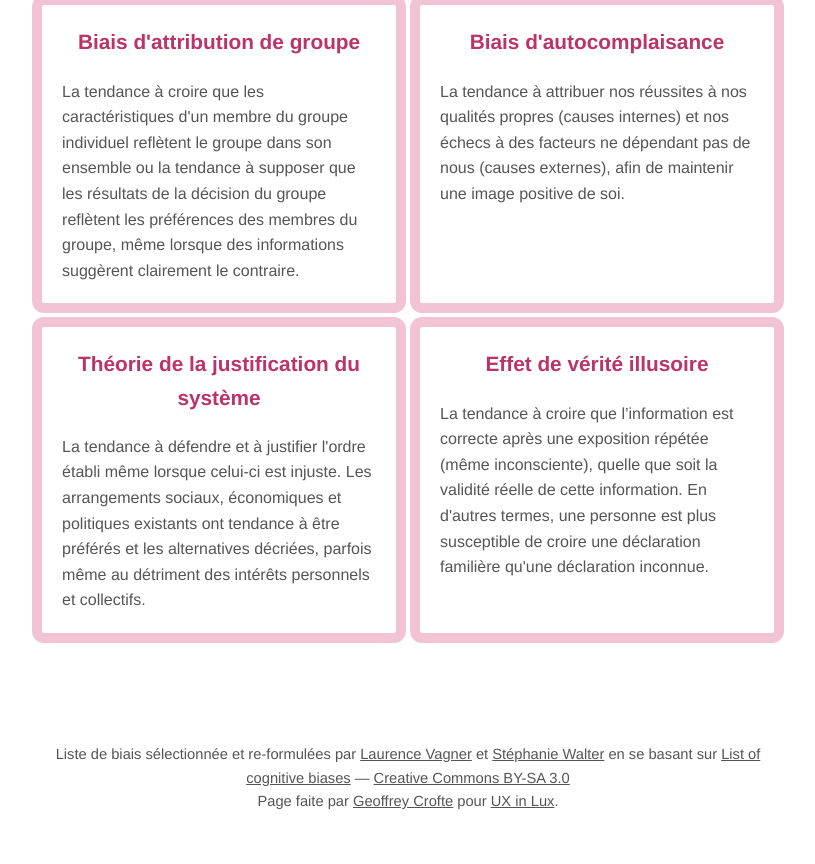
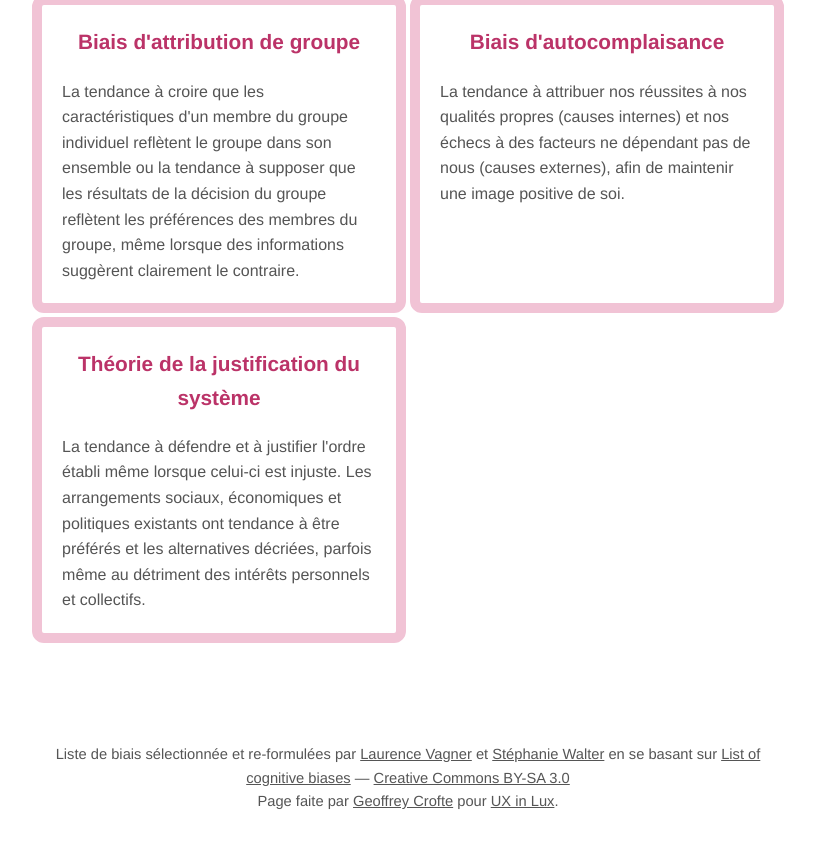
Before and after one commit to KieranHunt/cognitive-biases, a plain HTML site: page fr/index.html in a window 1280 px wide. Shown: the part 8233-9097 px from the top of the page, without its empty margins (232-1047 px from the left). Drawn offline with Linux system fonts and the light colour scheme.

Commit message:
no message

```diff
--- a/fr/index.html
+++ b/fr/index.html
@@ -662,12 +662,7 @@
 				<td>La tendance à défendre et à justifier l'ordre établi même lorsque celui-ci est injuste. Les arrangements sociaux, économiques et politiques existants ont tendance à être préférés et les alternatives décriées, parfois même au détriment des intérêts personnels et collectifs.
 				</td>
 			</tr>
-			<tr>
-				<td> Effet de vérité illusoire
-				</td>
-				<td>La tendance à croire que l’information est correcte après une exposition répétée (même inconsciente), quelle que soit la validité réelle de cette information. En d'autres termes, une personne est plus susceptible de croire une déclaration familière qu'une déclaration inconnue.
-				</td>
-			</tr>
+
 		</tobdy>
 	</table>
 
```
